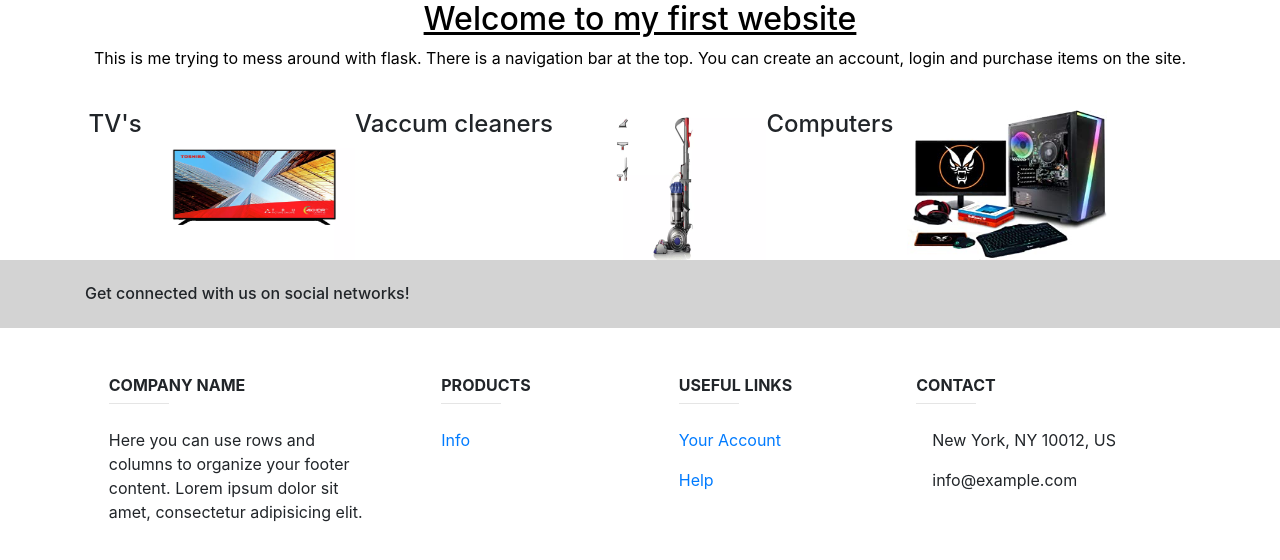
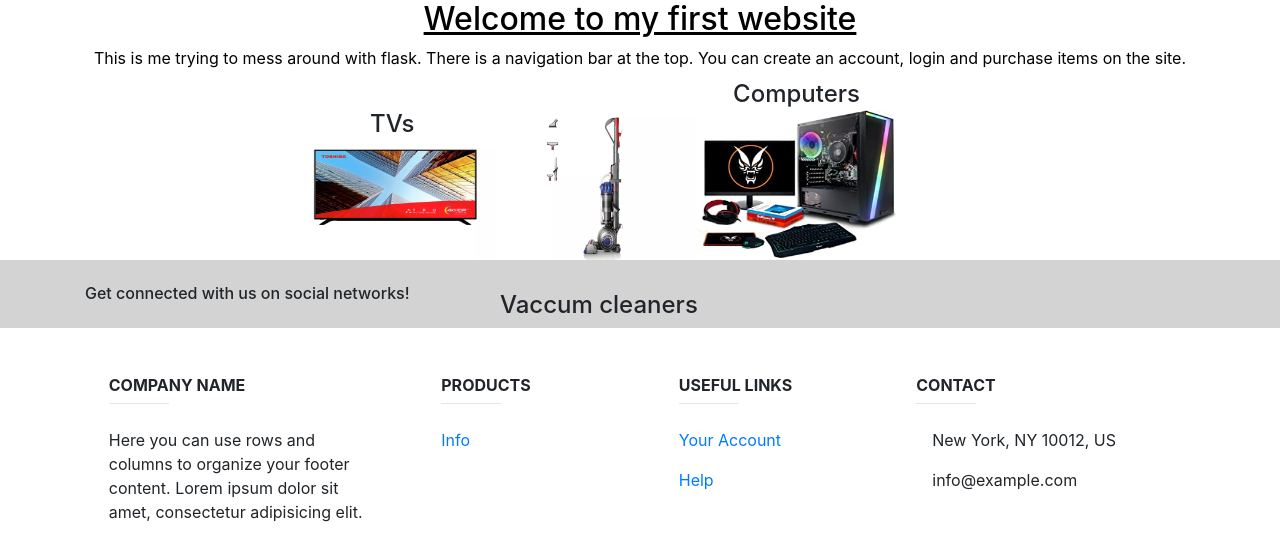
Before and after one commit to Tha1widsol/E-commerce-website, a Flask app: page / in a window 1280 px wide. Shown: the part 150-710 px from the top of the page. Run offline with Flask 2, Linux system fonts and the light colour scheme; parts of the project's set-up code (start-up, migrations or seed data) failed here and were passed over; some libraries are stand-ins or nearby versions.

Commit message:
Aligned text with images on home page

```diff
--- a/base/templates/home.html
+++ b/base/templates/home.html
@@ -17,21 +17,15 @@
 
     <div class="row">
         <br>
-        {%for count in range(12)%}
+        {%for count in range(35)%}
             &nbsp;
         {%endfor%}
-        <h4>TV's</h4>
+        <h4><div class id="home_tvs">TVs</div></h4>
 
-        &nbsp;
-        &nbsp;
         <img src="static/images/home_pics/homepic1.webp" width="200" height="150" />
-        <h4>Vaccum cleaners</h4>
-        &nbsp;
-        &nbsp;
+        <h4><div class id="home_vaccums">Vaccum cleaners</div></h4>
         <img src="static/images/home_pics/homepic2.webp" width="200" height="150" />
-        <h4>Computers</h4>
-        &nbsp;
-        &nbsp;
+        <h4><div class id="home_computers">Computers</div></h4>
         <img src="static/images/home_pics/homepic3.jpg" width="200" height="150" />
 
     </div>
--- a/static/style.css
+++ b/static/style.css
@@ -20,6 +20,24 @@ input{
     width: 20%;
     padding: 5px;
 
+}
+
+#home_tvs,#home_vaccums,#home_computers{
+    position: absolute;
+}
+
+#home_tvs{
+    left:370px;
+}
+
+#home_vaccums{
+    bottom:330px;
+    left:500px;
+}
+
+#home_computers{
+    right:420px;
+    top:230px;
 }
 
 #blackout{
```
